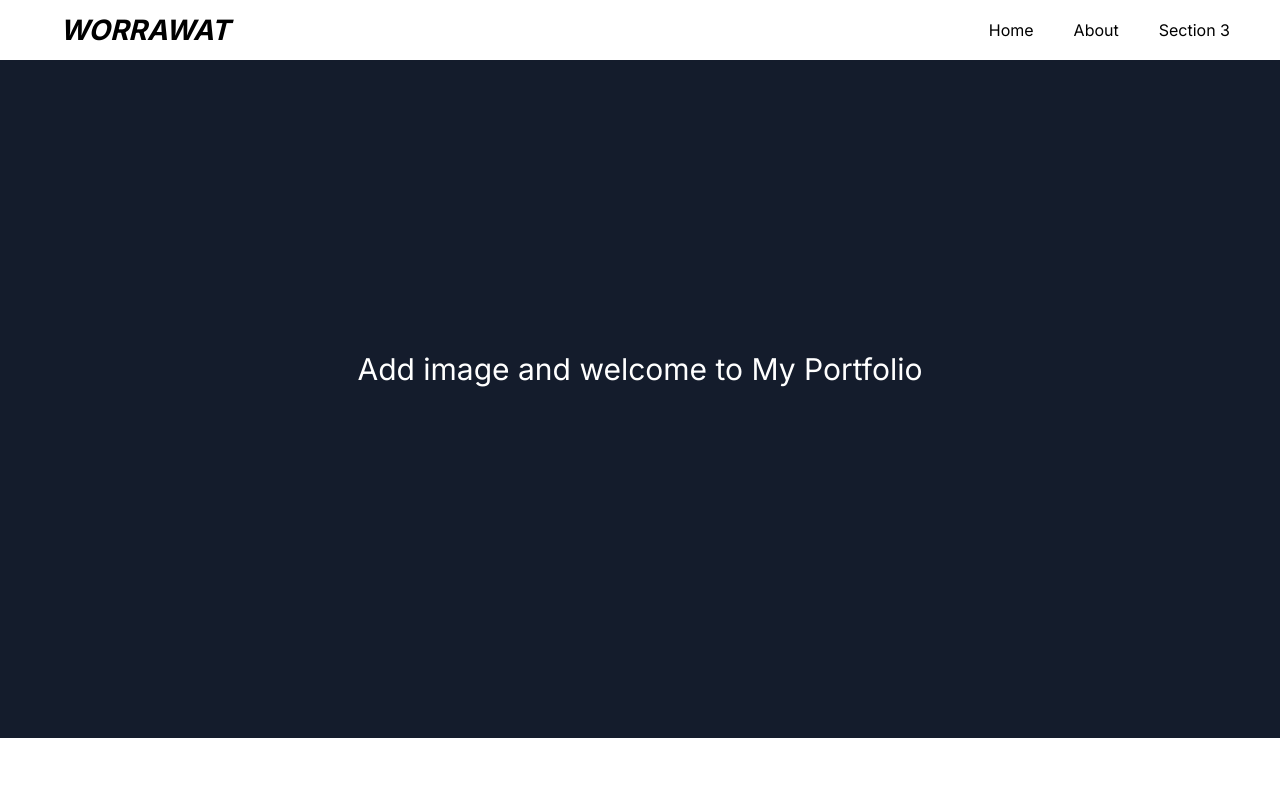
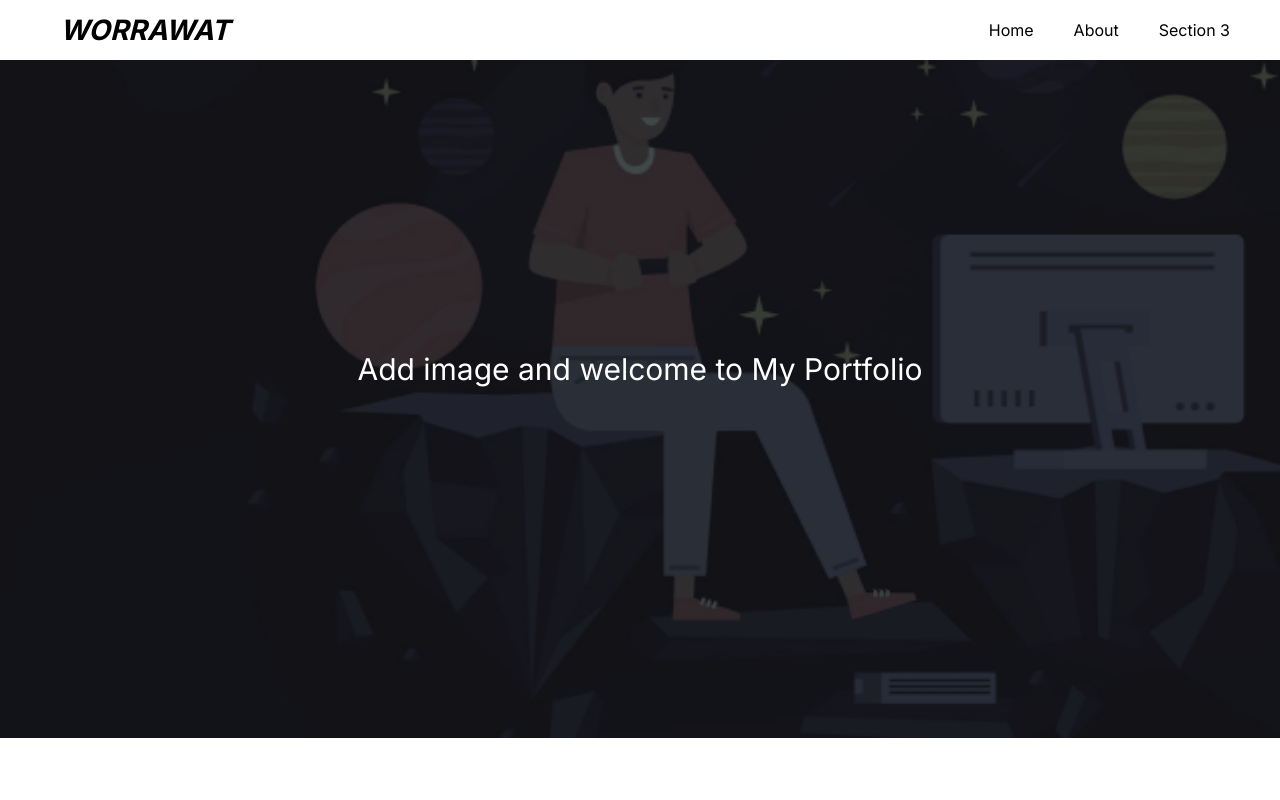
Before and after one commit to Worrawatsoda/sodaportfolio, a Next.js app: page / in a window 1280 px wide. Shown: the top 800 px of the page. Built offline with nearby package versions, Linux system fonts and the light colour scheme.

Commit message:
change back ground to image

```diff
--- a/src/app/page.tsx
+++ b/src/app/page.tsx
@@ -28,14 +28,8 @@ export default function Home() {
       </div>
 
 
-      <section id="section1" className='flex items-center justify-center w-full h-[738px] bg-[#141C2C] '>
+      <section id="section1" className='flex items-center justify-center w-full h-[738px] bg-[#141C2C] bg-[url(/preprofile.png)] bg-cover '>
         <p className='text-white text-[30px]'>Add image and welcome to My Portfolio</p>
-        {/* <Image className='w-full h-full ' */}
-          {/* src="/preprofile.png" */}
-          {/* alt="section1" */}
-          {/* width={500} */}
-          {/* height={500} */}
-        {/* /> */}
 
       </section>
 
```
